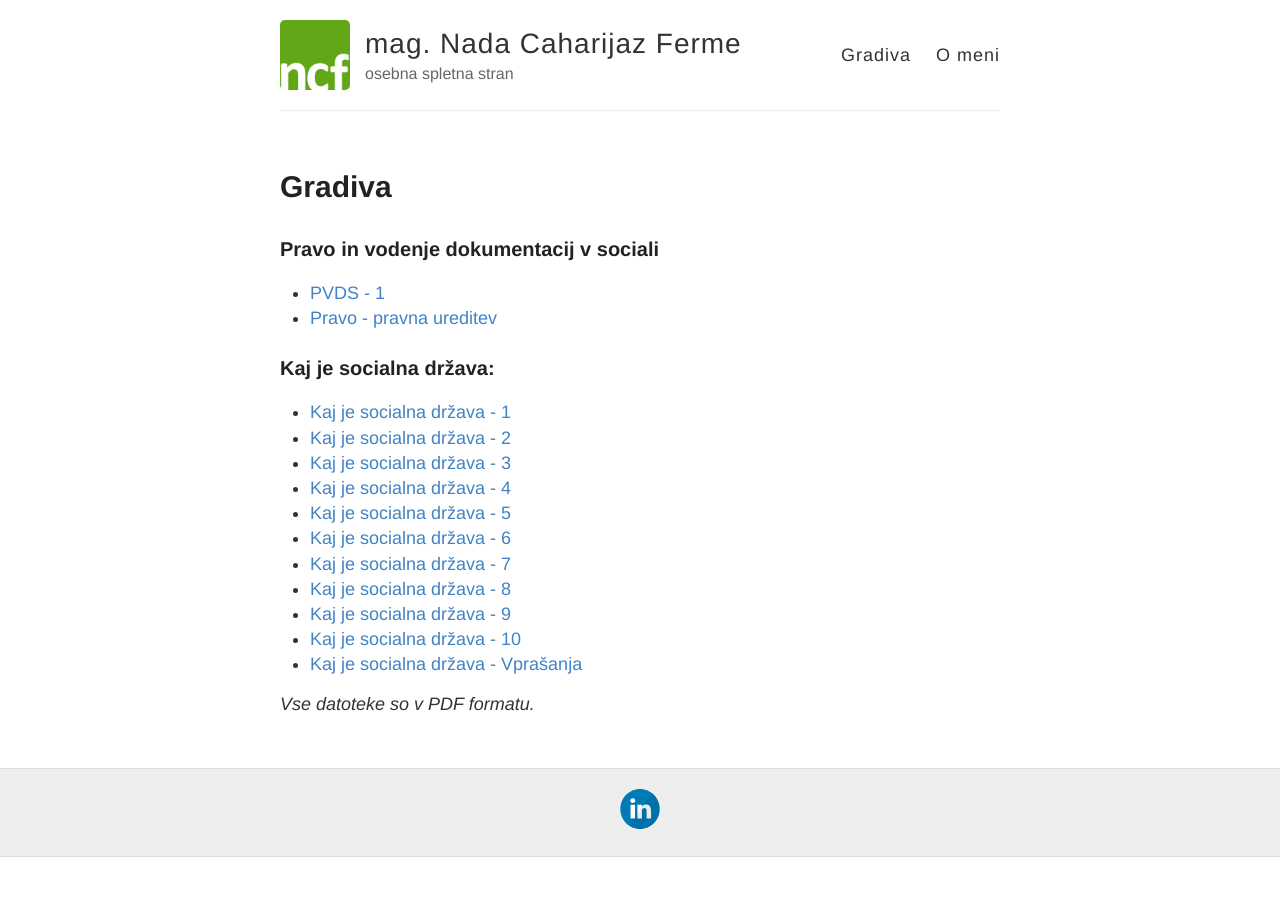
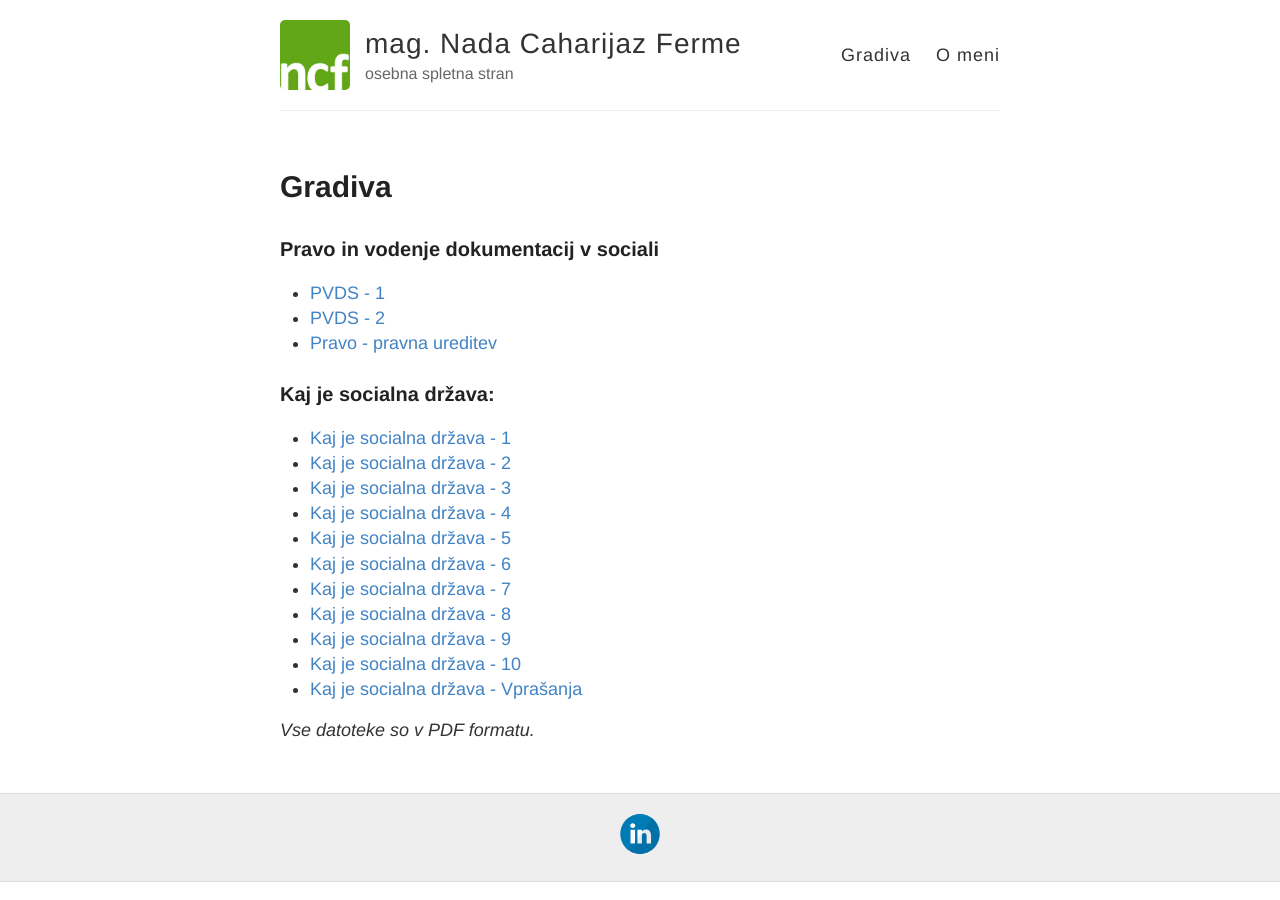
Before and after one commit to th0r88/nadafermesi, a Jekyll site: the page built from gradiva.md, in a window 1280 px wide. Built offline with Jekyll 4.4.1, drawn with Linux system fonts in a browser that asks for light colours.

Commit message:
Update gradiva.md

```diff
--- a/gradiva.md
+++ b/gradiva.md
@@ -7,6 +7,7 @@ permalink: /gradiva/
 ### Pravo in vodenje dokumentacij v sociali
 
 - [PVDS - 1](/uploads/PVDS_01.pdf)
+- [PVDS - 2](/uploads/PVDS_02.pdf)
 - [Pravo - pravna ureditev](/uploads/Pravo_pravna_ureditev.pdf)
 
 
```
